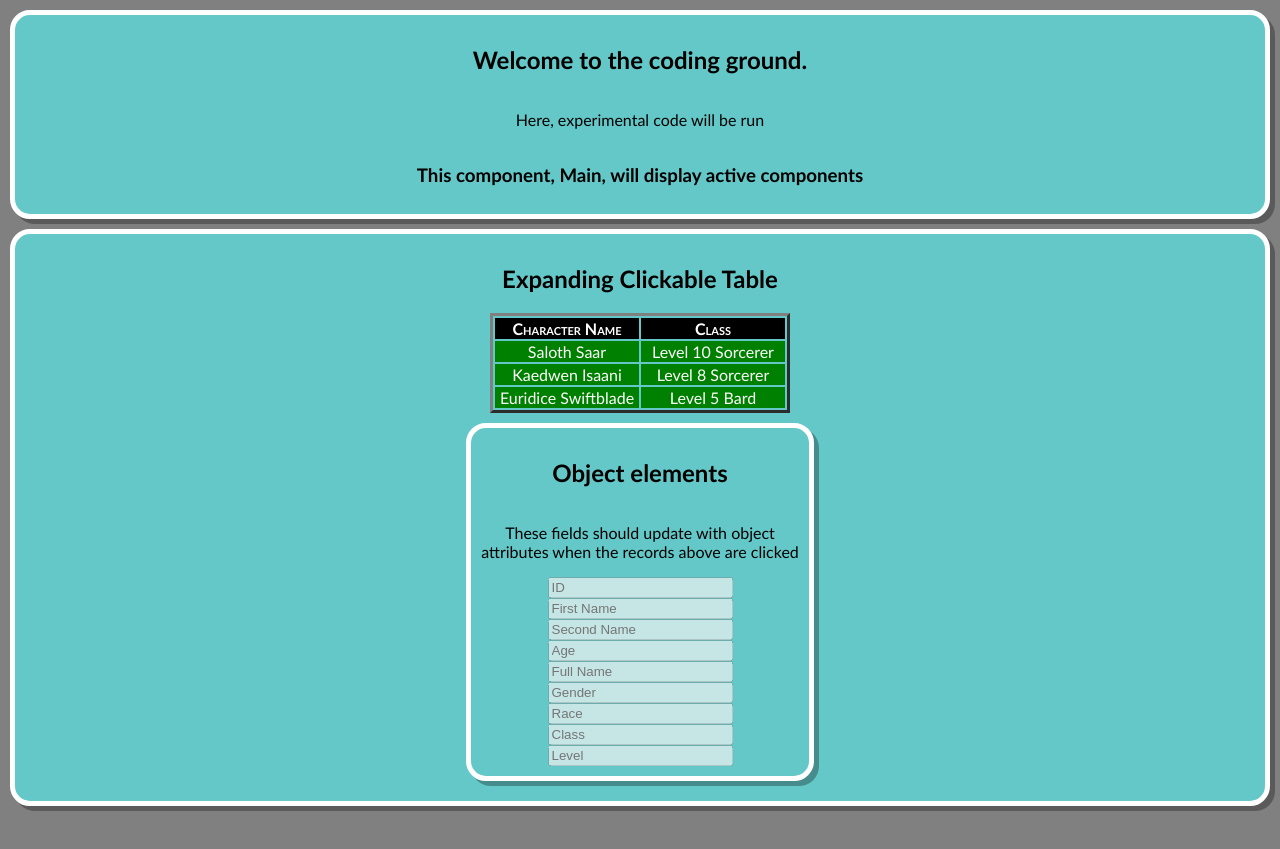
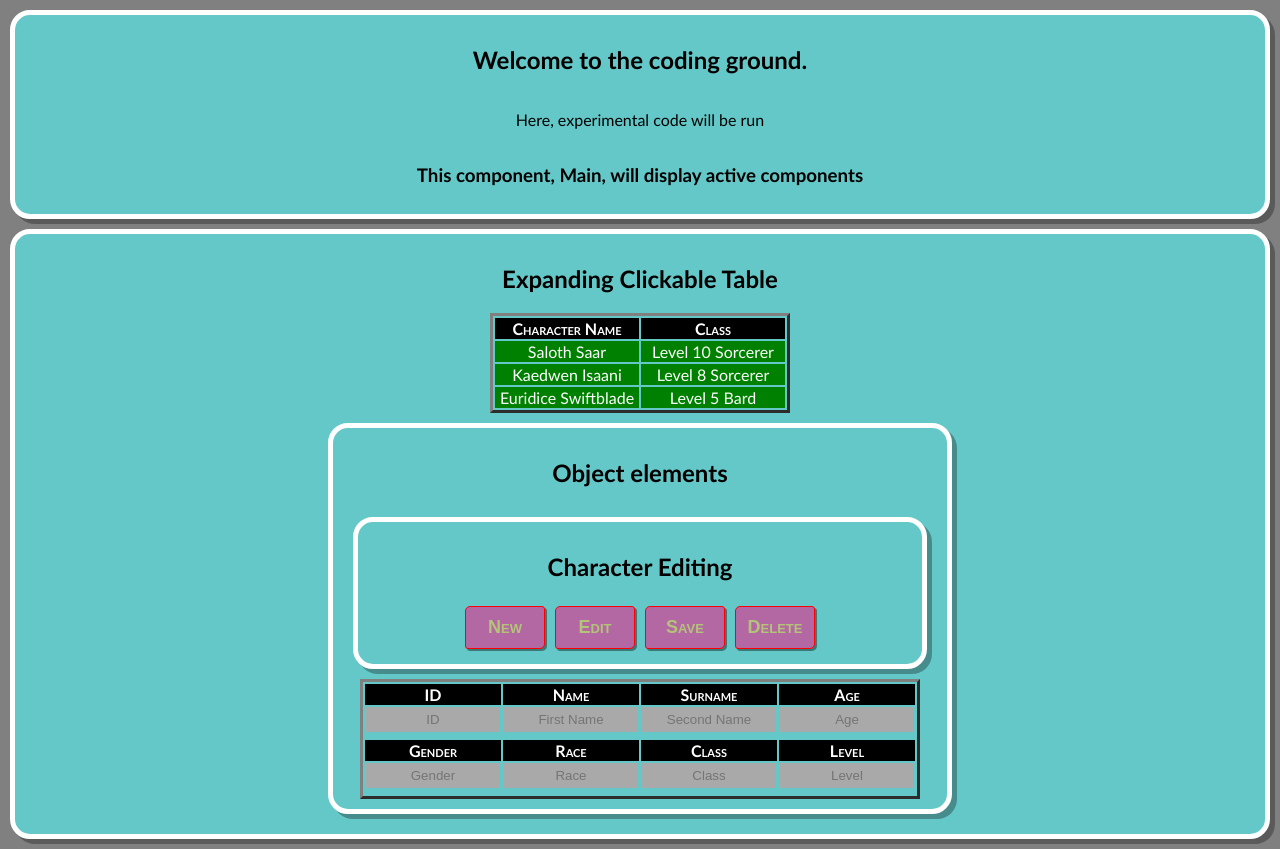
Before and after one commit to BNag87/Testing-Area, a React (Create React App) app: page / in a window 1280 px wide. Before the commit the page ends 816 px from the top, so only its background shows below. Built offline with nearby package versions, Linux system fonts and the light colour scheme.

Commit message:
Fields working
Fields now update all relevant info. Added new component that contains buttons for editing records. This is the next update to work on.

```diff
--- a/src/Components/C-ExpTable.js
+++ b/src/Components/C-ExpTable.js
@@ -1,10 +1,13 @@
-import React, {useState, useRef} from 'react';
+import React, {useState} from 'react';
 import { char_Obj } from "../Reference Files/ObjectDefs";
 import {
     Wrapper,
     Table,
     TableHead,
     TableRow,
+    Button,
+    RowSpacer,
+    TextInput,
     } from "../styles";
 
 export const ExpTable = () => {
@@ -16,13 +19,8 @@ export const ExpTable = () => {
     //array to store characters
     let ar_charBin = [Char1, Char2, Char3];
 
-
-
     //useState to store character records
     const [st_charData, set_st_charData] = useState(ar_charBin);
-    const [st_myThing, set_st_myThing] = useState("");
-
-
 
 //APP RENDERING HERE↓
     return(
@@ -52,19 +50,115 @@ export const ExpTable = () => {
                     </tbody>
                 </Table>
 
-                <Wrapper>
+                <Wrapper inputWidth="auto">
                 <h2>Object elements</h2>
-                <p>These fields should update with object<br/>attributes when the records above are clicked</p>
+                <Wrapper inputFlexDirection = "row">
+                    <h2>Character Editing</h2>
+                    <RowSpacer/>
+                    <Button>New</Button>
+                    <Button>Edit</Button>
+                    <Button>Save</Button>
+                    <Button>Delete</Button>
+                </Wrapper>
 
-                <input type="text" id="txt_idField" name="id_field" placeholder="ID" disabled={true}/>
-                <input type="text" id="txt_fNameField" name ="first_name_field" placeholder="First Name" disabled={true} />
-                <input type="text" id="txt_sNameField" placeholder="Second Name" disabled={true} />
-                <input type="text" id="txt_ageField" placeholder="Age" disabled={true} />
-                <input type="text" id="txt_cNameField" placeholder="Full Name" disabled={true} />
-                <input type="text" id="txt_genderField" placeholder="Gender" disabled={true} />
-                <input type="text" id="txt_raceField" placeholder="Race" disabled={true} />
-                <input type="text" id="txt_classField" placeholder="Class" disabled={true} />
-                <input type="text" id="txt_levelField" placeholder="Level" disabled={true} />
+<Table inputWidth="560px">
+
+    <TableHead>
+    <tr>
+        <th>ID</th>
+        <th>Name</th>
+        <th>Surname</th>
+        <th>Age</th>
+    </tr>
+    </TableHead>
+    <tr>
+        <td>
+            <TextInput
+                type="text"
+                id="txt_idField"
+                name="id_field"
+                placeholder="ID"
+                disabled={true}
+                onChange={displayChangeHandler}
+            />
+        </td>
+        <td>
+            <TextInput
+                type="text"
+                id="txt_fNameField"
+                name ="first_name_field"
+                placeholder="First Name"
+                disabled={true}
+                onChange={displayChangeHandler}
+            />
+        </td>
+        <td>
+            <TextInput
+                type="text"
+                id="txt_sNameField"
+                placeholder="Second Name"
+                disabled={true}
+                onChange={displayChangeHandler}
+            />
+        </td>
+        <td>
+            <TextInput
+                type="text"
+                id="txt_ageField"
+                placeholder="Age"
+                disabled={true}
+                onChange={displayChangeHandler}
+            />
+        </td>
+    </tr>
+<TableHead>
+<tr>
+        <th>Gender</th>
+        <th>Race</th>
+        <th>Class</th>
+        <th>Level</th>
+    </tr>
+</TableHead>
+
+<tr>
+    <td>
+        <TextInput
+            type="text"
+            id="txt_genderField"
+            placeholder="Gender"
+            disabled={true}
+            onChange={displayChangeHandler}
+        />
+    </td>
+    <td>
+        <TextInput
+            type="text"
+            id="txt_raceField"
+            placeholder="Race"
+            disabled={true}
+            onChange={displayChangeHandler}
+        />
+    </td>
+    <td>
+        <TextInput
+            type="text"
+            id="txt_classField"
+            placeholder="Class"
+            disabled={true}
+            onChange={displayChangeHandler}
+        />
+    </td>
+    <td>
+        <TextInput
+            type="text"
+            id="txt_levelField"
+            placeholder="Level"
+            disabled={true}
+            onChange={displayChangeHandler}
+        />
+    </td>
+</tr>
+</Table>
             </Wrapper>
             </Wrapper>
         </>
@@ -76,16 +170,36 @@ export const ExpTable = () => {
 function barkCharData(idIn){
 
     try{
+        //create variables to store selected chardata...
         let var_id = st_charData[idIn-1].id;
-        let var_fullName = st_charData[idIn-1].full_name;
         let var_firstName = st_charData[idIn-1].first_name;
         let var_secondName = st_charData[idIn-1].second_name;
         let var_age = st_charData[idIn-1].age;
+        let var_gender = st_charData[idIn-1].gender;
+        let var_race = st_charData[idIn-1].race;
+        let var_classType = st_charData[idIn-1].classType;
+        let var_level = st_charData[idIn-1].level;
 
-        let id_box = document.getElementById("txt_idField")
-        let fname_box = document.getElementById("txt_fNameField")
-        console.log(id_box);
-        id_box.value = st_charData[idIn-1].id;
+        //create variables to store display elements
+        let id_box = document.getElementById("txt_idField");
+        let fname_box = document.getElementById("txt_fNameField");
+        let sname_box = document.getElementById("txt_sNameField");
+        let age_box = document.getElementById("txt_ageField");
+        let gender_box = document.getElementById("txt_genderField");
+        let race_box = document.getElementById("txt_raceField");
+        let classType_box = document.getElementById("txt_classField");
+        let level_box = document.getElementById("txt_levelField");
+
+        //assign the char data to the relevant box
+        id_box.value = var_id;
+        fname_box.value = var_firstName;
+        sname_box.value = var_secondName;
+        age_box.value = var_age;
+        gender_box.value = var_gender;
+        race_box.value = var_race;
+        classType_box.value = var_classType;
+        level_box.value = "Level " + var_level;
+
      }
 
     catch(error)
@@ -94,5 +208,16 @@ function barkCharData(idIn){
     }
 }
 
+//This handles changing data in the display fields.
+    //Want to have a css effect fire to visually show the fields have been updated
+function displayChangeHandler()
+    {
+        try{
+        console.log("Fired the change event");
+        }
+        catch(error){
+            console.log("Bowel movement detected in 'displayChangeHandler': "+error);
+        }
+    }
 
 }
--- a/src/styles.js
+++ b/src/styles.js
@@ -18,7 +18,7 @@ body {
 
 // ==========--------------------DIV STYLES
 export const Wrapper = styled.div`
-    width: auto;
+    width: ${props => props.inputWidth || "auto"};
     height: auto;
 
     margin: 10px;
@@ -30,13 +30,22 @@ export const Wrapper = styled.div`
     border-radius: 20px;
 
     display: flex;
-    flex-direction: column;
+    flex-direction: ${props => props.inputFlexDirection || "column"};
     align-items: center;
+    justify-content: center;
     text-align: center;
+    flex-wrap: wrap;
 
     background: rgb(100,200,200);
 
 `;
+
+export const RowSpacer = styled.div`
+width: 100%;
+`
+export const ColumnSplitter = styled.div`
+height: 100%;
+`
 
 // ==========-------------------- TABLE STYLES
 
@@ -45,7 +54,7 @@ text-align: center;
 
 table-layout: fixed;
 border: 3px outset grey;
-width: 300px;
+width: ${props => props.inputWidth || "300px"}
 
 `;
 
@@ -68,3 +77,44 @@ export const TableRow = styled.tr`
     transition: ease-in-out 0.3s;
   }
   `;
+
+  // ==========-------------------- INPUT STYLES
+
+  export const TextInput = styled.input`
+    text-align:center;
+    background: white;
+    color: black;
+    padding:5px;
+    margin: -3px 0px 5px 0px;
+    border: none;
+    width: 90px;
+
+    &:disabled{
+    background: darkgray;
+    color: black;
+    width: 92%;
+    transition: ease-in-out 0.3s;
+    }
+    `;
+
+  export const Button = styled.button`
+
+    border: red  1px solid;
+    border-radius: 5px 3px 5px 3px;
+    box-shadow: 2px 2px rgba(0,0,0,0.4);
+    padding: 10px;
+    margin: 5px;
+    background: #b368a3; //blue
+    color: #b3c378; //greenish
+    text-align: center;
+    font-variant: small-caps;
+    font-weight: bolder;
+    font-size: large;
+    width: 80px;
+
+      &:hover{
+        color: green;
+        background: white;
+        transition: ease-in-out 0.3s;
+      }
+  `;
```
